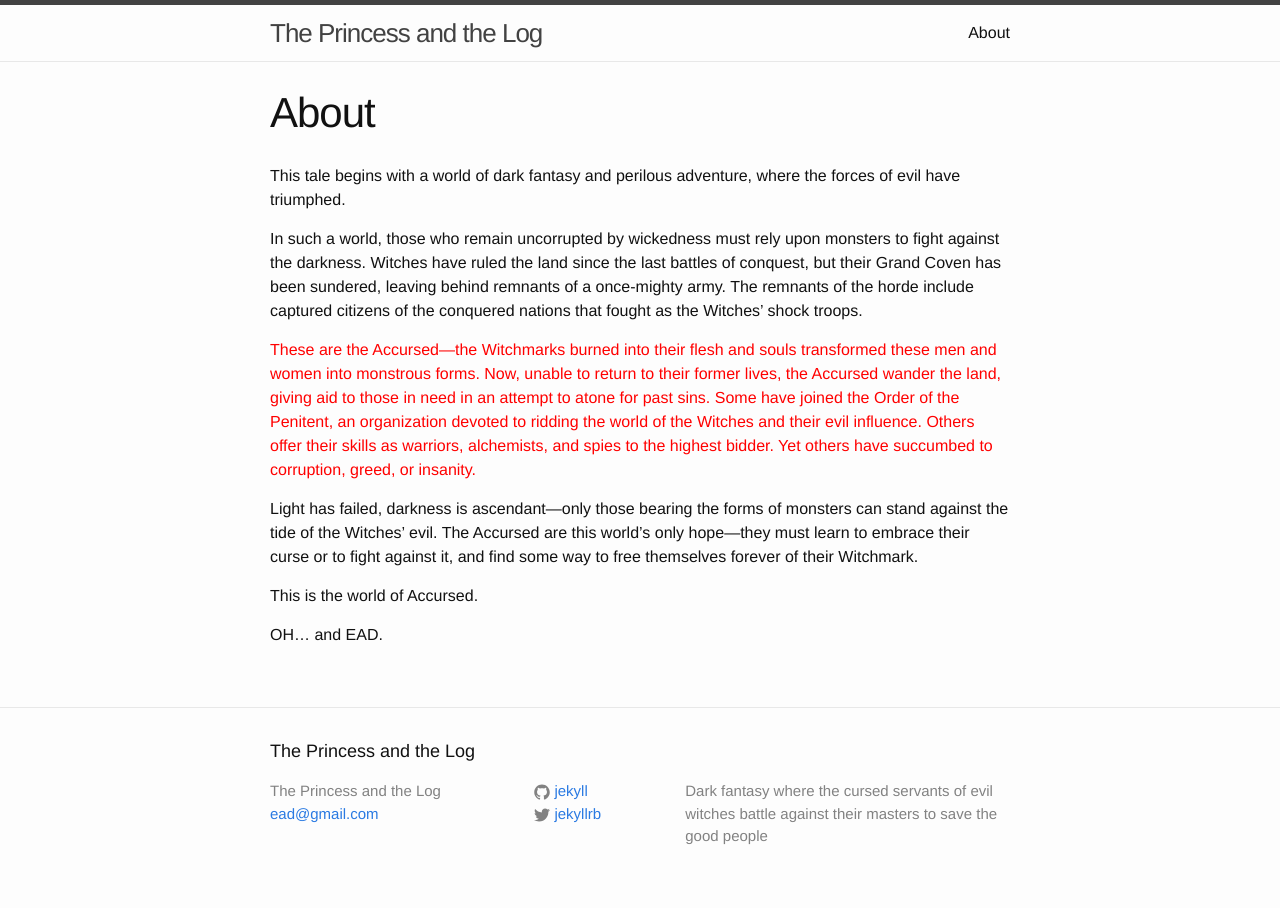
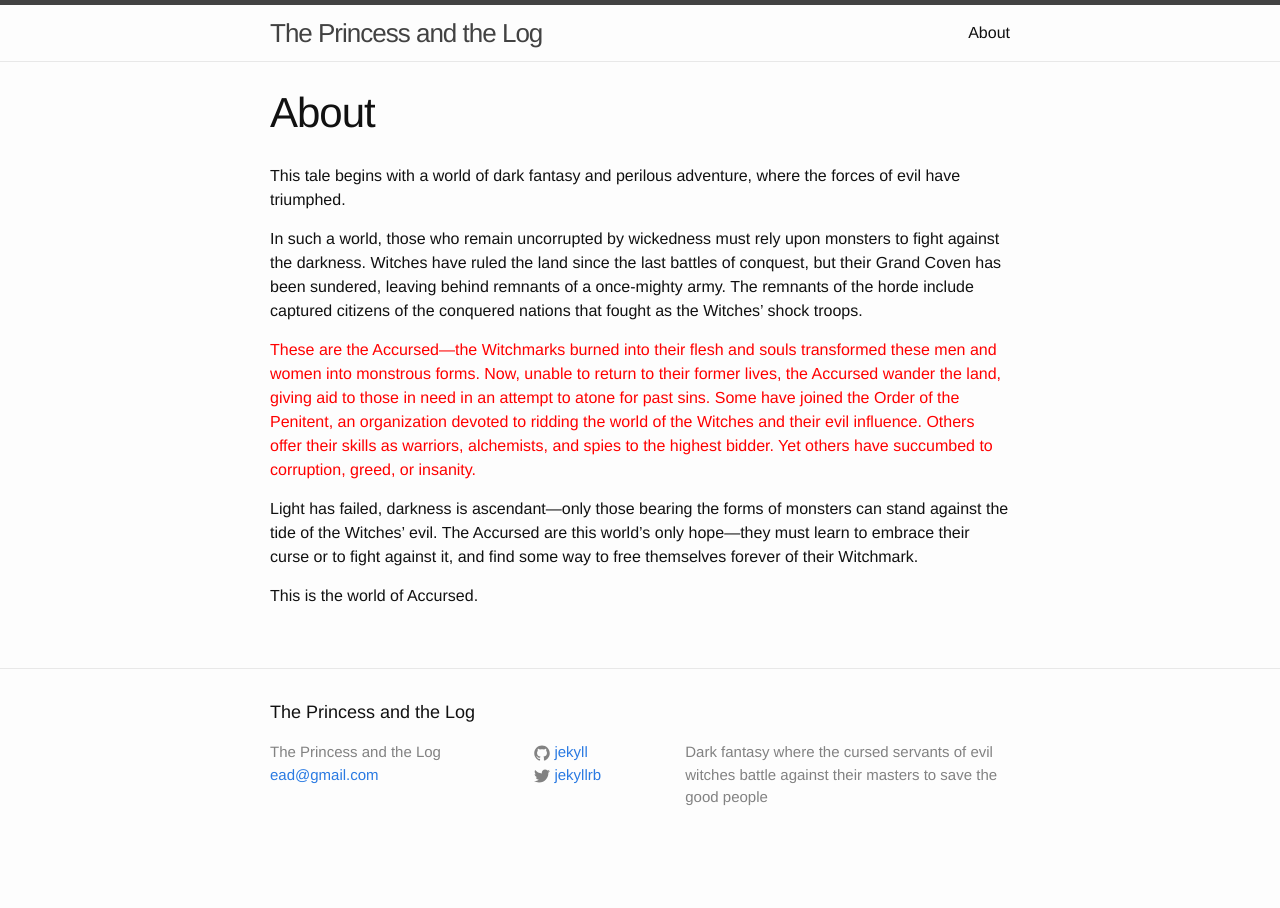
Before and after one commit to adeady/accursed-campaign, a Jekyll site: the page built from about.md, in a window 1280 px wide. Built offline with Jekyll 4.4.1, drawn with Linux system fonts in a browser that asks for light colours.

Commit message:
tickle repo

```diff
--- a/about.md
+++ b/about.md
@@ -14,5 +14,3 @@ In such a world, those who remain uncorrupted by wickedness must rely upon monst
 Light has failed, darkness is ascendant—only those bearing the forms of monsters can stand against the tide of the Witches’ evil. The Accursed are this world’s only hope—they must learn to embrace their curse or to fight against it, and find some way to free themselves forever of their Witchmark.
 
 This is the world of Accursed.
-
-OH... and EAD.
```
